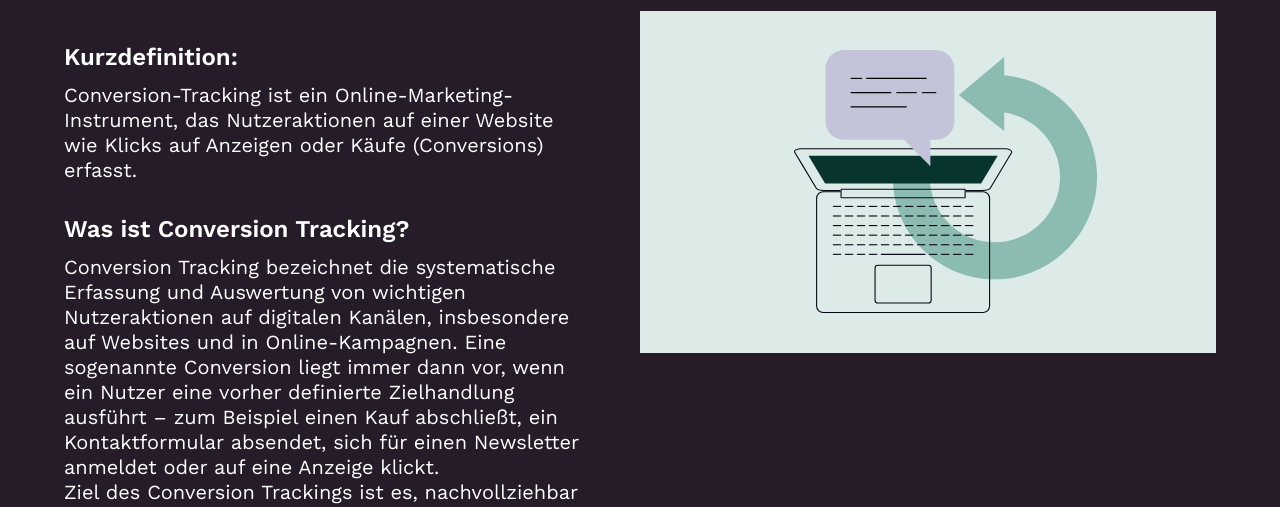
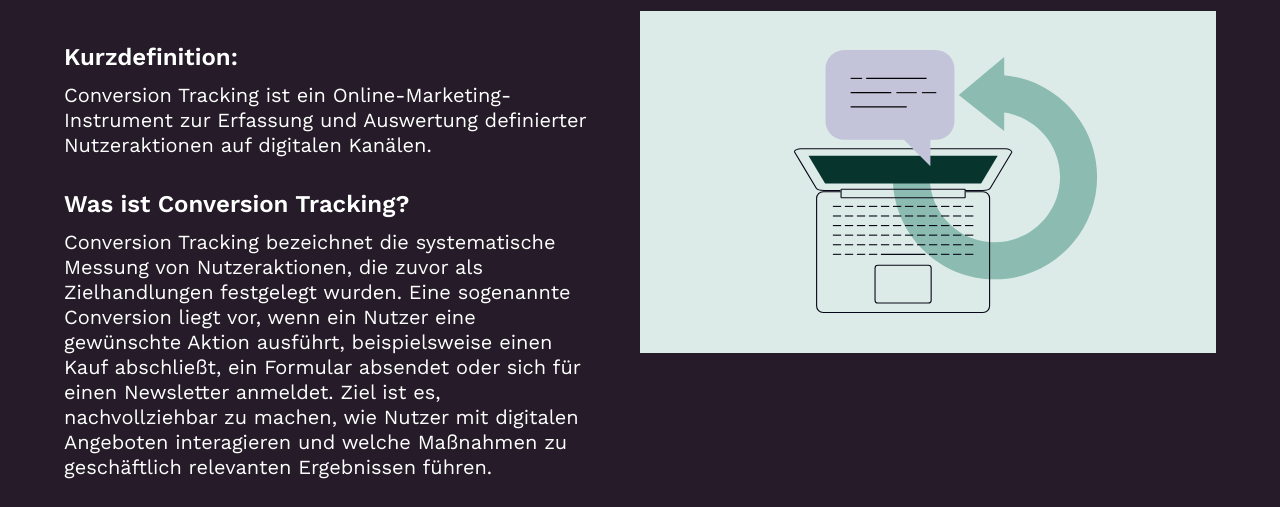
Before and after one commit to AlinaMwald/DLBECGP01_Log7Consult_Glossar, a plain HTML site: page glossar/conversion-tracking.html in a window 1280 px wide. Shown: the part 385-892 px from the top of the page. Drawn offline with nearby package versions, Linux system fonts and the light colour scheme; a web font is replaced by a local one.

Commit message:
Edit conversion tracking contenmt and add last modified

```diff
--- a/glossar/conversion-tracking.html
+++ b/glossar/conversion-tracking.html
@@ -41,19 +41,11 @@
 
             <div class="col-6" style="margin-right: 3rem;">
                 <h2>Kurzdefinition:</h2>
-                <p>Conversion-Tracking ist ein Online-Marketing-Instrument, das Nutzeraktionen auf einer Website wie
-                    Klicks auf Anzeigen oder Käufe (Conversions) erfasst.</p>
+                <p>Conversion Tracking ist ein Online-Marketing-Instrument zur Erfassung und Auswertung definierter Nutzeraktionen auf digitalen Kanälen.</p>
 
                 <h2>Was ist Conversion Tracking?</h2>
-                <p>Conversion Tracking bezeichnet die systematische Erfassung und Auswertung von wichtigen
-                    Nutzeraktionen auf digitalen Kanälen, insbesondere auf Websites und in Online-Kampagnen. Eine
-                    sogenannte Conversion liegt immer dann vor, wenn ein Nutzer eine vorher definierte Zielhandlung
-                    ausführt – zum Beispiel einen Kauf abschließt, ein Kontaktformular absendet, sich für einen
-                    Newsletter anmeldet oder auf eine Anzeige klickt.
-                    <br> Ziel des Conversion Trackings ist es, nachvollziehbar zu machen, wie Nutzer mit digitalen
-                        Angeboten interagieren und welche Maßnahmen tatsächlich zu geschäftlich relevanten Ergebnissen
-                        führen. Es schafft damit eine gemeinsame Datengrundlage für unterschiedliche Abteilungen, um
-                        Entscheidungen faktenbasiert zu treffen.
+                <p>Conversion Tracking bezeichnet die systematische Messung von Nutzeraktionen, die zuvor als Zielhandlungen festgelegt wurden. Eine sogenannte Conversion liegt vor, wenn ein Nutzer eine gewünschte Aktion ausführt, beispielsweise einen Kauf abschließt, ein Formular absendet oder sich für einen Newsletter anmeldet.
+Ziel ist es, nachvollziehbar zu machen, wie Nutzer mit digitalen Angeboten interagieren und welche Maßnahmen zu geschäftlich relevanten Ergebnissen führen.
                 </p>
 
                 <h2>Wie wird es eingesetzt?</h2>
@@ -80,6 +72,8 @@
             <div class="col-6">
                 <h2>Verwandte Begriffe:</h2>
                 <a class="btn btn-extlinks" href="roi.html">• Return on Investment (ROI)</a>
+                <a class="btn btn-extlinks" href="seo.html">• Search Engine Optimization (SEO)</a>
+                <a class="btn btn-extlinks" href="kpis.html">• Key Performance Indicators (KPIs)</a>
 
                 <h2>Mehr erfahren über Conversion Tracking unter:</h2>
                 <a class="btn btn-extlinks" href="https://www.smarketer.de/glossar/conversion-tracking/">•
@@ -92,6 +86,10 @@
                     <b>revier:</b> Conversion Tracking: Messbarkeit im Marketing</a>
             </div>
             <hr class="col-12" style="margin-bottom: 150px;">
+
+            <div class="col-12">
+                <p class="last-modified"> Zuletzt geändert am <span id="lastModified">&nbsp;</span>
+            </div>
         </div>
     </div>
 
```
